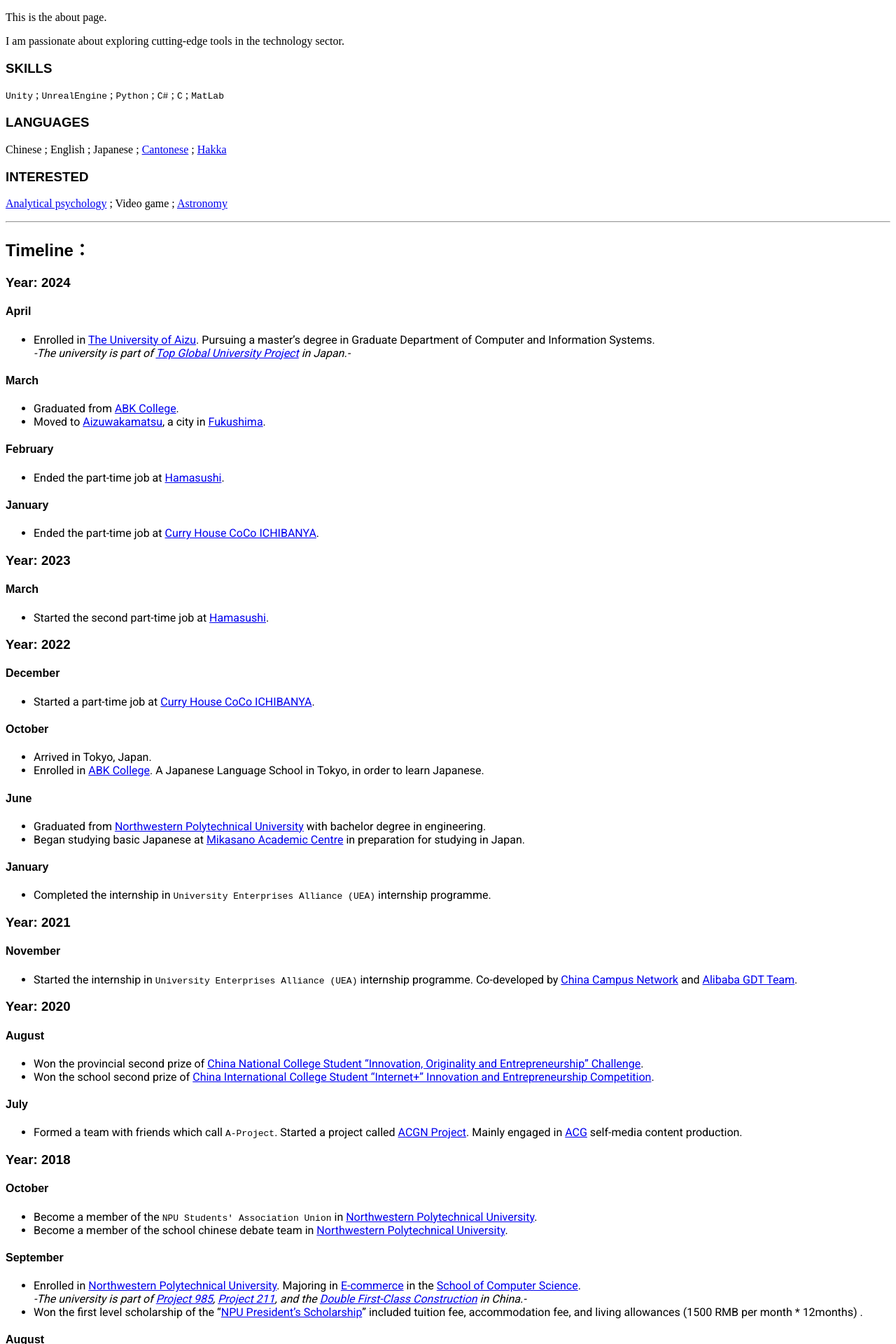
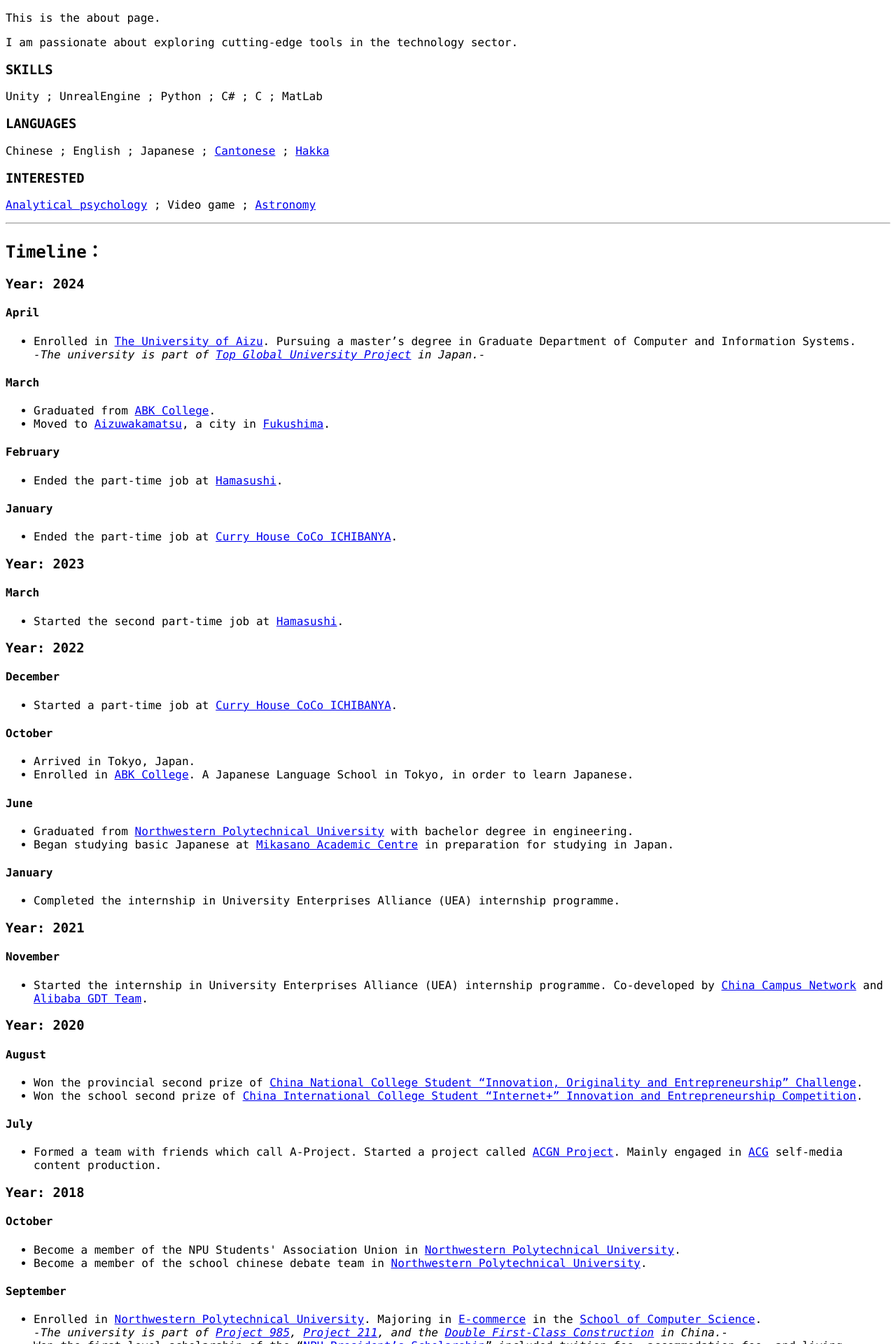
Before and after one commit to huiishan99/web-blog, a Jekyll site: the page built from about.md, in a window 1280 px wide. Shown: the top 1920 px of the page at 70% size. Built offline with Jekyll 4.4.1, drawn with Linux system fonts in a browser that asks for light colours; our own code applies the rules of GitHub Pages for plain Markdown files.

Commit message:
Update font style

```diff
--- a/assets/css/custom.css
+++ b/assets/css/custom.css
@@ -1,11 +1,19 @@
 body {
-  font-family: 'Roboto', sans-serif;
+  font-family: 'Consolas', monospace;
 }
 
 h1, h2, h3, h4, h5, h6 {
-  font-family: 'Arial', sans-serif;
+  font-family: 'Consolas', monospace;
 }
 
 p {
-  font-family: 'Times New Roman', serif;
+  font-family: 'Consolas', monospace;
 }
+
+a {
+  font-family: 'Consolas', monospace;
+}
+
+code {
+  font-family: 'Consolas', monospace;
+}
```
